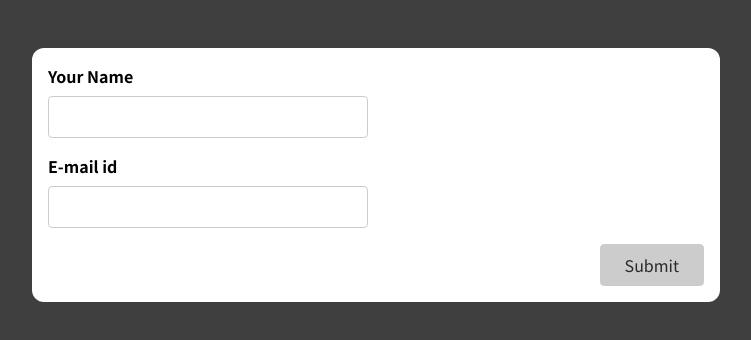
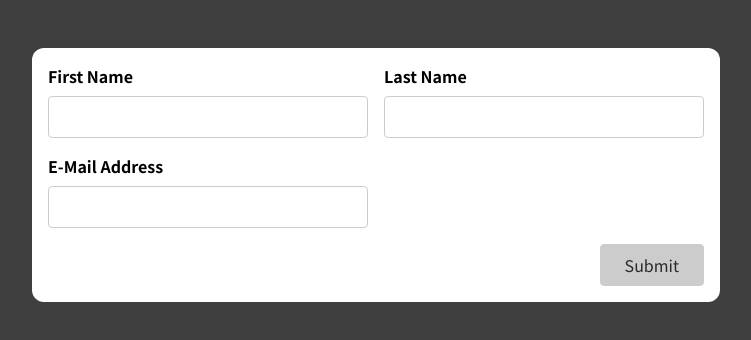
Before and after one commit to AshKatLuck/react-form-user-input-demo, a React (Create React App) app: page / in a window 1280 px wide. Shown: the top 340 px of the page, without its empty margins (264-1015 px from the left). Built offline with nearby package versions, Linux system fonts and the light colour scheme.

Commit message:
make another custom hook which is the same and another basic form

```diff
--- a/src/App.js
+++ b/src/App.js
@@ -1,9 +1,10 @@
-import SimpleInput from './components/SimpleInput';
+// import SimpleInput from './components/SimpleInput';
+import BasicForm from "./components/BasicForm";
 
 function App() {
   return (
     <div className="app">
-      <SimpleInput />
+      <BasicForm />
     </div>
   );
 }
--- a/src/components/BasicForm.js
+++ b/src/components/BasicForm.js
@@ -1,22 +1,96 @@
+import useInput1 from "../hooks/use-input1";
+
 const BasicForm = (props) => {
+  const {
+    enteredValue: fName,
+    isValueValid: isFNameValid,
+    hasError: fNameHasError,
+    valueChangeHandler: fNameChangeHandler,
+    blurHandler: fNameBlurHandler,
+    reset: fNameReset,
+  } = useInput1((value) => value.trim() !== "");
+  const {
+    enteredValue: lName,
+    isValueValid: isLNameValid,
+    hasError: lNameHasError,
+    valueChangeHandler: lNameChangeHandler,
+    blurHandler: lNameBlurHandler,
+    reset: LNameReset,
+  } = useInput1((value) => value.trim() !== "");
+  const {
+    enteredValue: email,
+    isValueValid: isEmailValid,
+    hasError: emailHasError,
+    valueChangeHandler: emailChangeHandler,
+    blurHandler: emailBlurHandler,
+    reset: emailReset,
+  } = useInput1((value) => value.includes("@"));
+
+  let formIsValid = false;
+  if (isFNameValid && isLNameValid && isEmailValid) {
+    console.log("form valid");
+    formIsValid = true;
+  }
+  const submitFormHandler = (event) => {
+    event.preventDefault();
+    if (!isFNameValid || !isLNameValid || !isEmailValid) {
+      return;
+    }
+    console.log(fName, lName, email);
+    fNameReset();
+    LNameReset();
+    emailReset();
+  };
+
+  const fNameClassList = !fNameHasError
+    ? "form-control"
+    : "form-control invalid";
+  const lNameClassList = !lNameHasError
+    ? "form-control"
+    : "form-control invalid";
+  const emailClassList = !emailHasError
+    ? "form-control"
+    : "form-control invalid";
+
   return (
-    <form>
-      <div className='control-group'>
-        <div className='form-control'>
-          <label htmlFor='name'>First Name</label>
-          <input type='text' id='name' />
+    <form onSubmit={submitFormHandler}>
+      <div className="control-group">
+        <div className={fNameClassList}>
+          <label htmlFor="fname">First Name</label>
+          <input
+            type="text"
+            id="fname"
+            value={fName}
+            onChange={fNameChangeHandler}
+            onBlur={fNameBlurHandler}
+          />
+          {fNameHasError && <p className="error-text">Enter First Name!</p>}
         </div>
-        <div className='form-control'>
-          <label htmlFor='name'>Last Name</label>
-          <input type='text' id='name' />
+        <div className={lNameClassList}>
+          <label htmlFor="lname">Last Name</label>
+          <input
+            type="text"
+            id="lname"
+            value={lName}
+            onChange={lNameChangeHandler}
+            onBlur={lNameBlurHandler}
+          />
+          {lNameHasError && <p className="error-text">Enter Last Name!</p>}
         </div>
       </div>
-      <div className='form-control'>
-        <label htmlFor='name'>E-Mail Address</label>
-        <input type='text' id='name' />
+      <div className={emailClassList}>
+        <label htmlFor="email">E-Mail Address</label>
+        <input
+          type="email"
+          id="email"
+          value={email}
+          onChange={emailChangeHandler}
+          onBlur={emailBlurHandler}
+        />
+        {emailHasError && <p className="error-text">Enter Email ID!</p>}
       </div>
-      <div className='form-actions'>
-        <button>Submit</button>
+      <div className="form-actions">
+        <button disabled={!formIsValid}>Submit</button>
       </div>
     </form>
   );
--- /dev/null
+++ b/src/hooks/use-input1.js
@@ -0,0 +1,34 @@
+import { useState } from "react";
+
+const useInput1 = (validateInput) => {
+  const [enteredValue, setEnteredValue] = useState("");
+  const [isTouched, setIsTouched] = useState(false);
+
+  const isValueValid = validateInput(enteredValue);
+  const hasError = !isValueValid && isTouched;
+
+  const valueChangeHandler = (event) => {
+    setEnteredValue(event.target.value);
+    setIsTouched(true);
+  };
+
+  const blurHandler = (event) => {
+    setIsTouched(true);
+  };
+
+  const reset = () => {
+    setEnteredValue("");
+    setIsTouched(false);
+  };
+
+  return {
+    enteredValue,
+    isValueValid,
+    hasError,
+    valueChangeHandler,
+    blurHandler,
+    reset,
+  };
+};
+
+export default useInput1;
```
